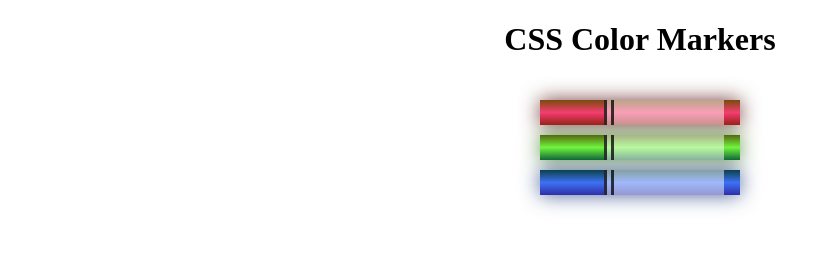
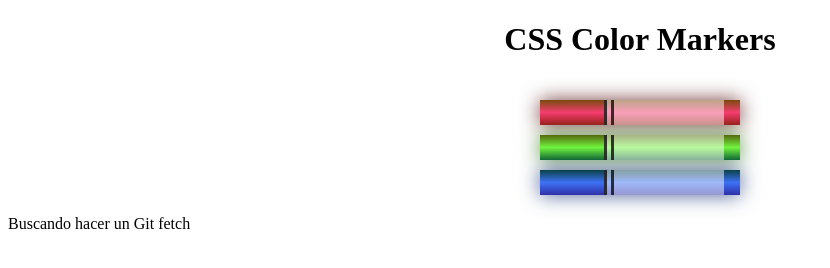
Before and after one commit to fujiman94/marcadores, a plain HTML site: page index.html in a window 1280 px wide. Shown: the whole page, without its empty margins (0-830 px from the left). Drawn offline with Linux system fonts and the light colour scheme.

Commit message:
subiendo a github para hacer el fetch

```diff
--- a/index.html
+++ b/index.html
@@ -22,5 +22,7 @@
         <div class="sleeve"></div>
       </div>
     </div>
+
+    <div>Buscando hacer un Git fetch</div>
   </body>
 </html>
```
